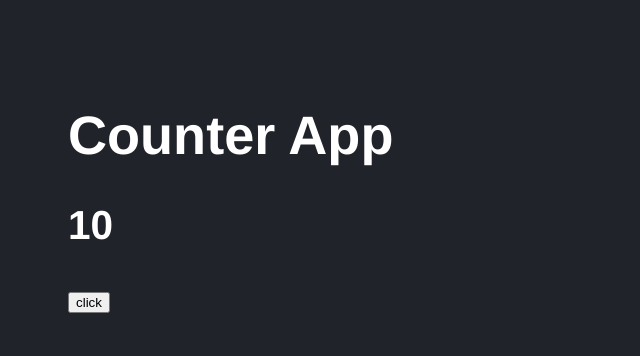
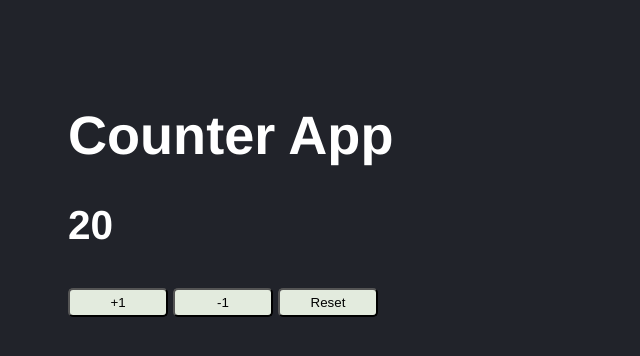
Before and after one commit to FabzDev/React-FernandoHerrera, a React (Vite) app in the folder 03-counter-app/: page / in a window 1280 px wide. Shown: the top 356 px of the page, without its empty margins (0-640 px from the left). Built offline with nearby package versions, Linux system fonts and the light colour scheme.

Commit message:
React Basics - CounterApp - Hook useState Task completed

```diff
--- a/03-counter-app/src/CounterApp.jsx
+++ b/03-counter-app/src/CounterApp.jsx
@@ -6,15 +6,16 @@ import { useState } from "react";
 
 export const CounterApp = ({value}) => {
 
-    const [counter, setCounter] = useState(value);
-
+    let [counter, setCounter] = useState(value);
 
 
   return (
     <>
       <h1>Counter App</h1>
       <h2>{counter}</h2>
-      <button onClick={() => setCounter(counter + 1)}>click</button>
+      <button onClick={() => setCounter(counter + 1)}>+1</button>
+      <button onClick={() => setCounter(counter - 1)}>-1</button>
+      <button onClick={() => setCounter(value)}>Reset</button>
     </>
   );
 };
--- a/03-counter-app/src/main.jsx
+++ b/03-counter-app/src/main.jsx
@@ -10,6 +10,6 @@ ReactDOM.createRoot( document.getElementById("root"))
 .render(
     <React.StrictMode>
         {/* <FirstApp nombre="Inuyasha!" title="Seshomaru ataca de nuevo..."/> */}
-        <CounterApp value={10} />
+        <CounterApp value={20} />
     </React.StrictMode>
 )
--- a/03-counter-app/src/styles.css
+++ b/03-counter-app/src/styles.css
@@ -5,3 +5,11 @@ html,body{
     font-size: 1.3rem;
     padding: 30px;
 }
+
+button{
+    padding: 5px 10px;
+    width: 100px;
+    margin-right: 5px;
+    border-radius: 5px;
+    background-color: #e3ebde;
+}
```
